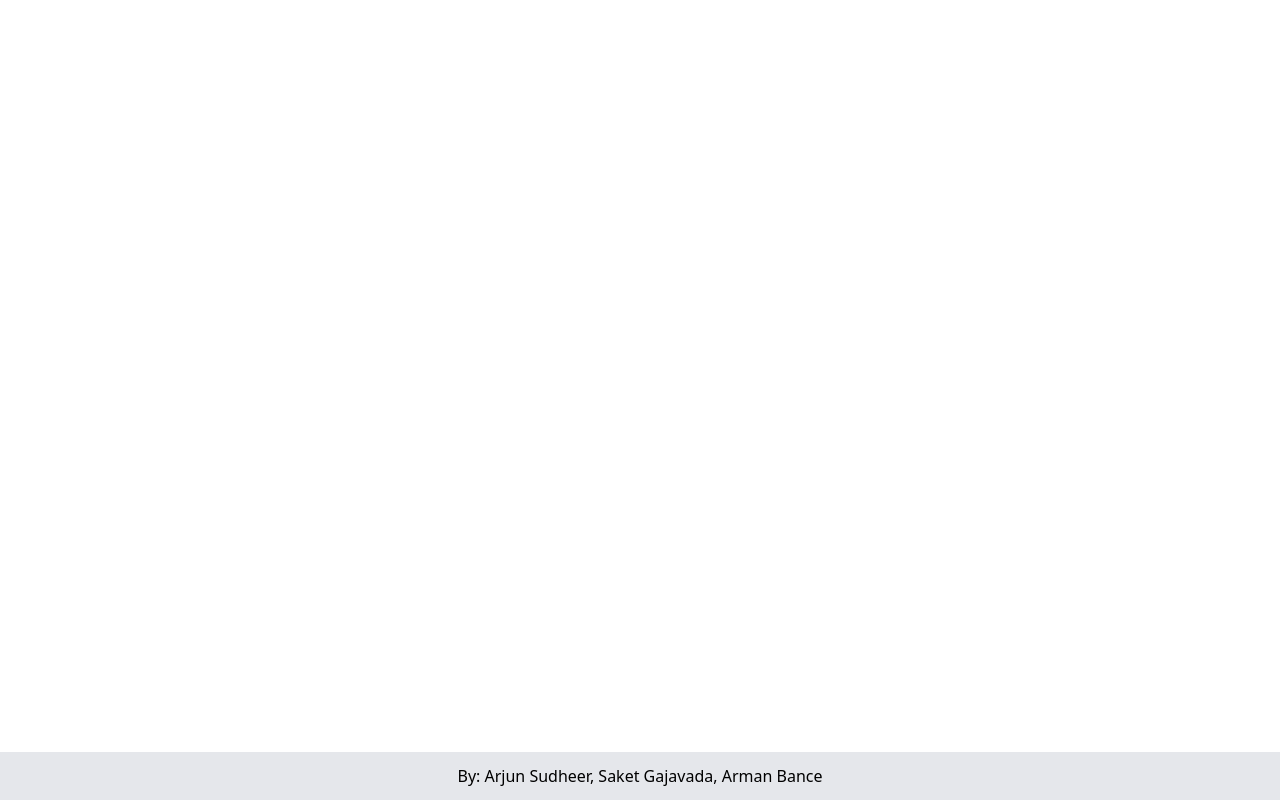
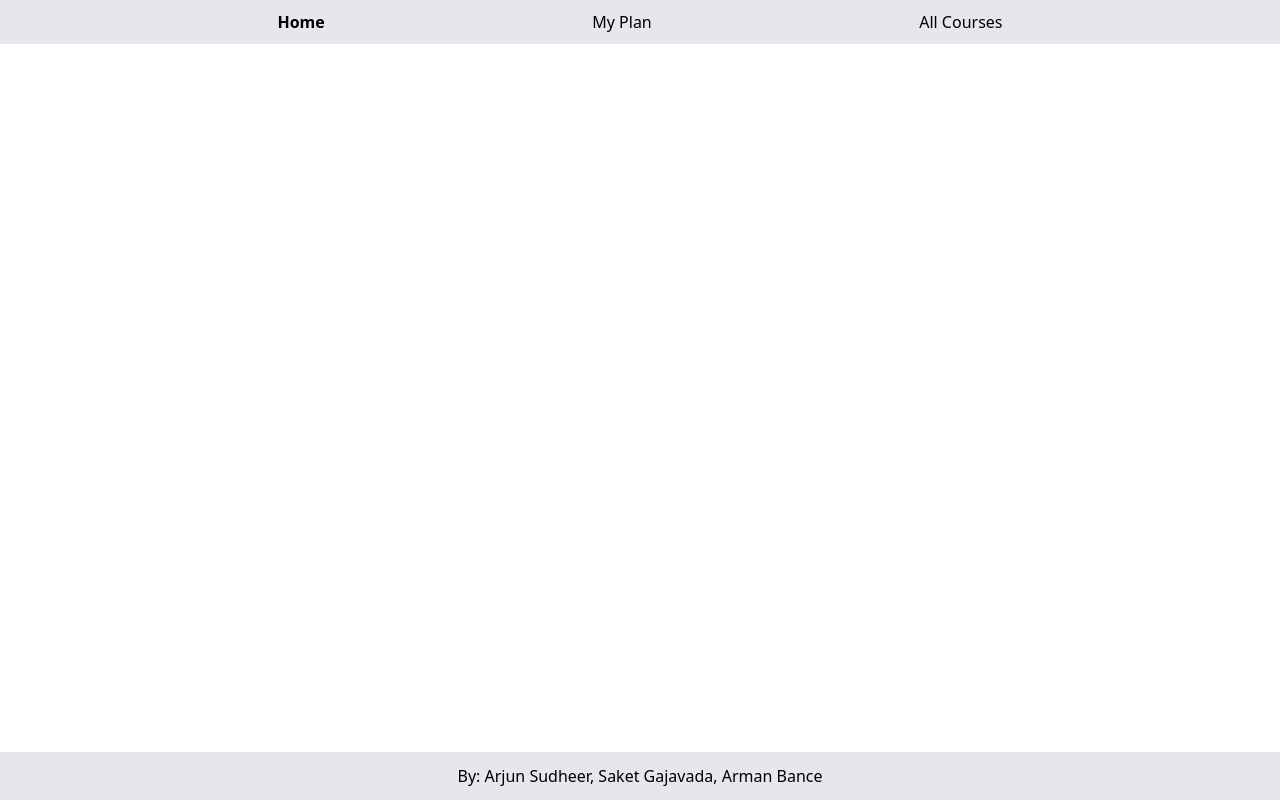
Before and after one commit to arjunsudheer/cs157a-course-planner, a React (Vite) app in the folder frontend/: page / in a window 1280 px wide. Built offline with nearby package versions, Linux system fonts and the light colour scheme.

Commit message:
Implement Navbar
Use react-router-dom and add icons to mobile view

```diff
--- a/frontend/package.json
+++ b/frontend/package.json
@@ -11,8 +11,11 @@
   },
   "dependencies": {
     "@tailwindcss/vite": "^4.1.4",
+    "classnames": "^2.5.1",
     "react": "^19.0.0",
     "react-dom": "^19.0.0",
+    "react-icons": "^5.5.0",
+    "react-router-dom": "^7.5.1",
     "tailwindcss": "^4.1.4"
   },
   "devDependencies": {
--- a/frontend/src/App.tsx
+++ b/frontend/src/App.tsx
@@ -1,11 +1,16 @@
+import { BrowserRouter } from "react-router-dom";
 import Footer from "./navigation/footer";
+import Navbar from "./navigation/navbar";
 
 function App() {
-  return (
-    <>
-      <Footer></Footer>
-    </>
-  )
+	return (
+		<>
+			<BrowserRouter>
+				<Navbar />
+			</BrowserRouter>
+			<Footer />
+		</>
+	);
 }
 
-export default App
+export default App;
--- a/frontend/src/navigation/footer.tsx
+++ b/frontend/src/navigation/footer.tsx
@@ -1,4 +1,4 @@
-function footer() {
+function Footer() {
   return (
     <div>
         <div className='bg-gray-200 w-full text-center py-3 absolute bottom-0'>
@@ -11,4 +11,4 @@ function footer() {
   )
 }
 
-export default footer
+export default Footer
--- /dev/null
+++ b/frontend/src/navigation/navbar.tsx
@@ -0,0 +1,90 @@
+import { NavLink, useLocation } from "react-router-dom";
+import { RxHamburgerMenu } from "react-icons/rx";
+import { useState } from "react";
+import classNames from "classnames";
+
+const Navbar = () => {
+	// Maintains the state of the navbar (shown vs. hidden)
+	const [navbarShow, setNavbarShow] = useState("none");
+	const location = useLocation();
+
+	// Hides and shows the navbar in mobile view
+	const toggleNavbar = () => {
+		if (navbarShow === "block") {
+			setNavbarShow("none");
+		} else {
+			setNavbarShow("block");
+		}
+	};
+
+	// Function to get the title based on the current path
+	// Used to display current page on mobile view navbar
+	const getCurrentPageTitle = () => {
+		switch (location.pathname) {
+			case "/":
+				return "Home";
+			case "/plan":
+				return "My Plan";
+			case "/courses":
+				return "All Courses";
+			default:
+				return "Course Planner";
+		}
+	};
+
+	return (
+		<>
+			{/* Hamburger menu shown in mobile view */}
+			<div className='w-full border-b p-2 border-black md:hidden bg-gray-200 relative'>
+				<div className='flex justify-center items-center relative'>
+					{/* Displays the current active page in the mobile view */}
+					<div className='text-center font-bold underline'>{getCurrentPageTitle()}</div>
+					<RxHamburgerMenu className='h-10 absolute right-5' onClick={toggleNavbar} />
+				</div>
+			</div>
+			{/* Define the navbar */}
+			<nav
+				className={classNames(
+					"grid grid-cols-1 text-center md:flex md:justify-evenly md:p-2.5 bg-gray-200",
+					{ hidden: navbarShow === "none" }
+				)}
+			>
+				{/* Link to Home page */}
+				<NavLink to='/' className={({ isActive }) => (isActive ? "font-bold" : "font-normal")}>
+					<span
+						className='py-3 md:cursor-pointer md:hover:underline'
+						onClick={() => setNavbarShow("none")}
+					>
+						Home
+					</span>
+					<hr className='block md:hidden' />
+				</NavLink>
+				{/* Link to My Plan page */}
+				<NavLink to='/plan' className={({ isActive }) => (isActive ? "font-bold" : "font-normal")}>
+					<span
+						className='py-3 md:cursor-pointer md:hover:underline'
+						onClick={() => setNavbarShow("none")}
+					>
+						My Plan
+					</span>
+					<hr className='block md:hidden' />
+				</NavLink>
+				{/* Linke to All Courses page */}
+				<NavLink
+					to='/courses'
+					className={({ isActive }) => (isActive ? "font-bold" : "font-normal")}
+				>
+					<span
+						className='py-3 md:cursor-pointer md:hover:underline'
+						onClick={() => setNavbarShow("none")}
+					>
+						All Courses
+					</span>
+					<hr className='block md:hidden' />
+				</NavLink>
+			</nav>
+		</>
+	);
+};
+
+export default Navbar;
```
Also changed, not shown: 1 other file (tests, documents, lock files or other folders).
